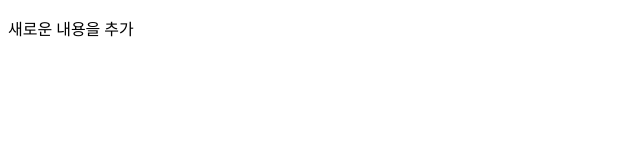
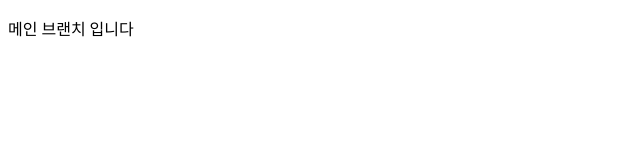
Before and after one commit to murowon/gitInitTest, a plain HTML site: page index.html in a window 1280 px wide. Shown: the full height of the page, 0-640 px from the left. Drawn offline with Linux system fonts and the light colour scheme.

Commit message:
메인브랜치도 변경 충돌실험

```diff
--- a/index.html
+++ b/index.html
@@ -3,9 +3,9 @@
   <head>
     <meta charset="UTF-8" />
     <meta name="viewport" content="width=device-width, initial-scale=1.0" />
-    <title>메인은 새 기능 추가와 관련없이 진행!</title>
+    <title>충돌이 날까?</title>
   </head>
   <body>
-    <p>새로운 내용을 추가</p>
+    <p>메인 브랜치 입니다</p>
   </body>
 </html>
```
